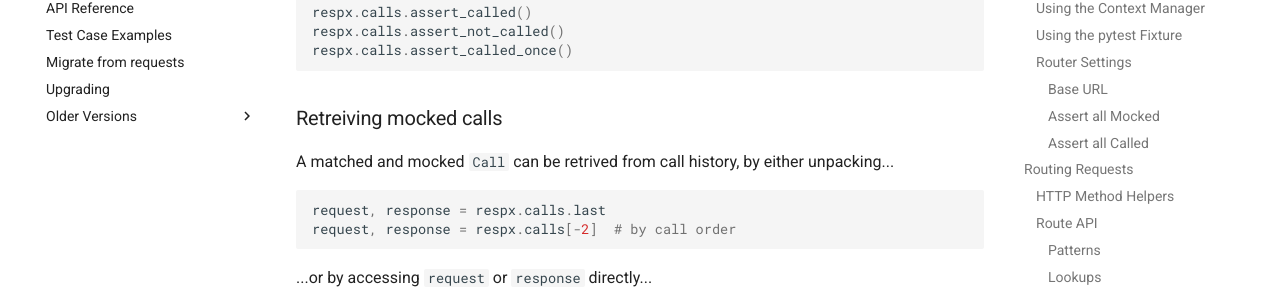
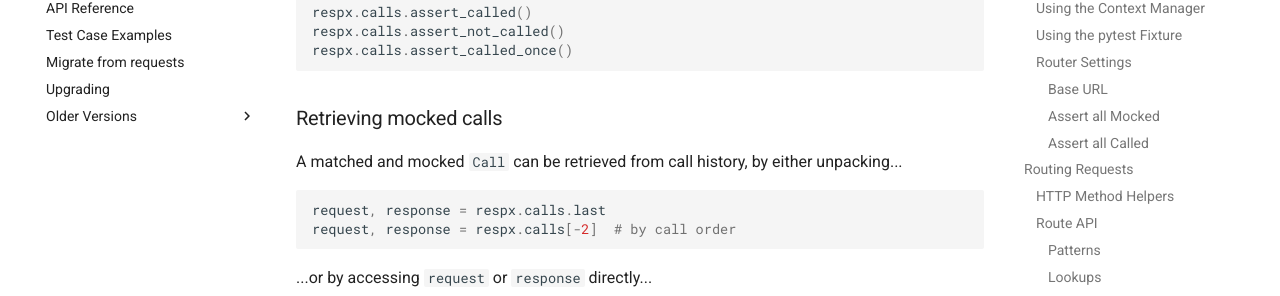
Before and after one commit to lundberg/respx, an MkDocs documentation site: the page built from docs/guide.md, in a window 1280 px wide and 900 px high, scrolled down 13355 px. Shown: the part 154-450 px from the top of the window. Built offline with MkDocs 1.6.1 and Material for MkDocs 9.7.7, drawn with Linux system fonts in a browser that asks for light colours; comment, search, counter and statistics services are not loaded; some of the changed text lies outside the part shown.

Commit message:
Fix typos (#194)
Co-authored-by: Jonas Lundberg <jonas@5monkeys.se>

````diff
--- a/docs/guide.md
+++ b/docs/guide.md
@@ -659,9 +659,9 @@ respx.calls.assert_not_called()
 respx.calls.assert_called_once()
 ```
 
-### Retreiving mocked calls
+### Retrieving mocked calls
 
-A matched and mocked `Call` can be retrived from call history, by either unpacking...
+A matched and mocked `Call` can be retrieved from call history, by either unpacking...
 
 ``` python
 request, response = respx.calls.last
````
Also changed, not shown: other parts of docs/guide.md (+2 -2 lines), CHANGELOG.md (+1 -1 lines), docs/upgrade.md (+1 -1 lines), docs/versions/0.14.0/api.md (+4 -4 lines), docs/versions/0.14.0/mocking.md (+1 -1 lines), 3 other files.
